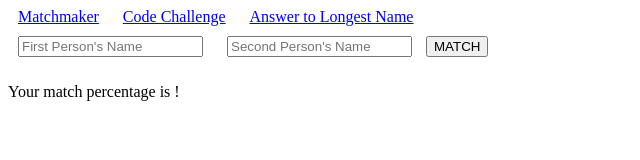
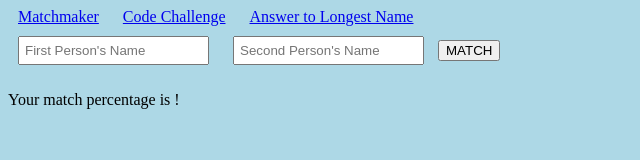
Before and after one commit to mfahad24/BigAngular, a plain HTML site: page index.html in a window 1280 px wide. Shown: the whole page, without its empty margins (0-640 px from the left). Drawn offline with nearby package versions, Linux system fonts and the light colour scheme; some packages are replaced by stand-ins of ours.

Commit message:
Everything David has on our project that might prove useful in the future

```diff
--- a/style.css
+++ b/style.css
@@ -2,5 +2,9 @@ a {
 	margin: 10px;
 }
 input {
+	padding: 5px;
 	margin: 10px;
 }
+body {
+	background-color: lightblue;
+}
```
